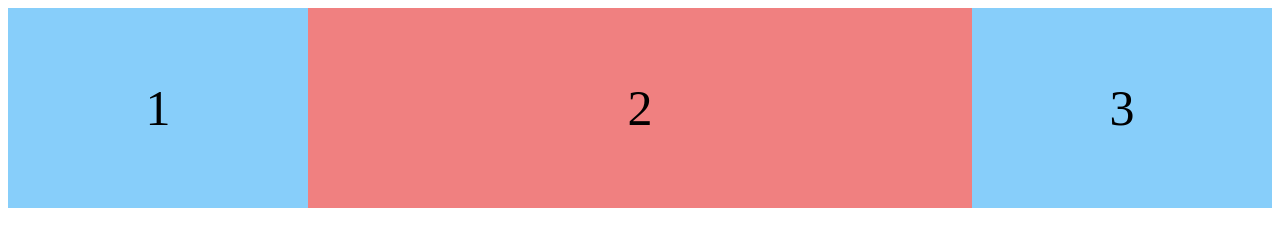
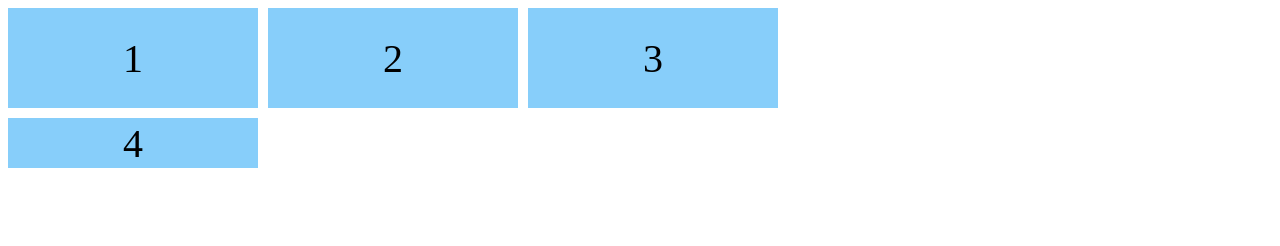
Before and after one commit to sorious77/css-master, a plain HTML site: page index.html in a window 1280 px wide. Drawn offline with Linux system fonts and the light colour scheme.

Commit message:
# 2.2 CSS Grid Basic Concepts

```diff
--- a/index.html
+++ b/index.html
@@ -9,6 +9,7 @@
       <div class="box">1</div>
       <div class="box">2</div>
       <div class="box">3</div>
+      <div class="box">4</div>
     </div>
   </body>
 </html>
--- a/style.css
+++ b/style.css
@@ -1,24 +1,15 @@
 .container {
-  display: flex;
-  height: 100vh;
-  font-size: 50px;
-
-  /* Main-Axis */
-  justify-content: space-around;
+  display: grid;
+  grid-template-columns: 250px 250px 250px;
+  grid-template-rows: 100px 50px 300px;
+  gap: 10px 10px;
 }
 
 .box {
-  flex-basis: 300px;
+  flex-basis: 30%;
   background-color: lightskyblue;
-  width: 500px;
-  height: 200px;
   display: flex;
+  align-items: center;
   justify-content: center;
-  align-items: center;
+  font-size: 40px;
 }
-
-.box:nth-child(2) {
-  background-color: lightcoral;
-  /* flex-shrink: 0; */
-  flex-grow: 2;
-}
```
Also changed, not shown: README.md.
